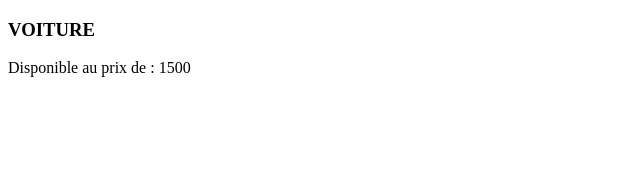
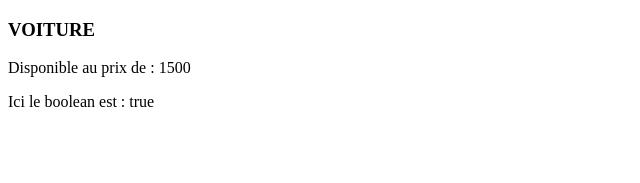
Before and after one commit to GuillemotClement/VUE-LEARN-Cours, a Vue app: page / in a window 1280 px wide. Shown: the top 183 px of the page, without its empty margins (0-640 px from the left). Built offline with nearby package versions, Linux system fonts and the light colour scheme.

Commit message:
Passage d'un boolean en props

```diff
--- a/src/App.vue
+++ b/src/App.vue
@@ -1,5 +1,5 @@
 <template>
-  <Product :name="product" :prix="1500" />
+  <Product :name="product" :prix="1500" available />
 </template>
 
 <script lang="ts" setup>
--- a/src/components/Product.vue
+++ b/src/components/Product.vue
@@ -1,6 +1,7 @@
 <template>
   <h3>{{ title }}</h3>
   <p>Disponible au prix de : {{ prix }}</p>
+  <p>Ici le boolean est : {{ available }}</p>
 </template>
 
 <script setup lang="ts">
@@ -23,7 +24,8 @@
       type: Number,
       required: true,
       default: 0
-    }
+    },
+    available: Boolean
   });
 
   const title = computed(() => props.name.toUpperCase());
```
